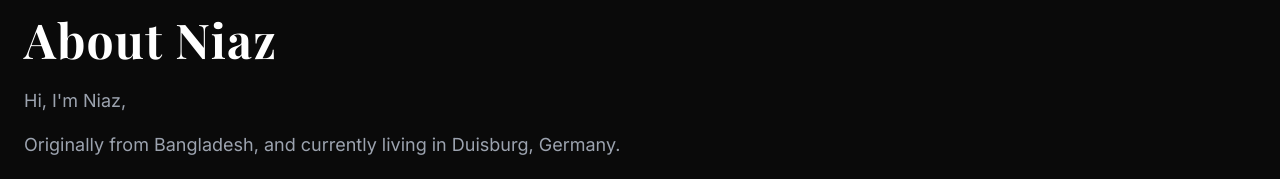
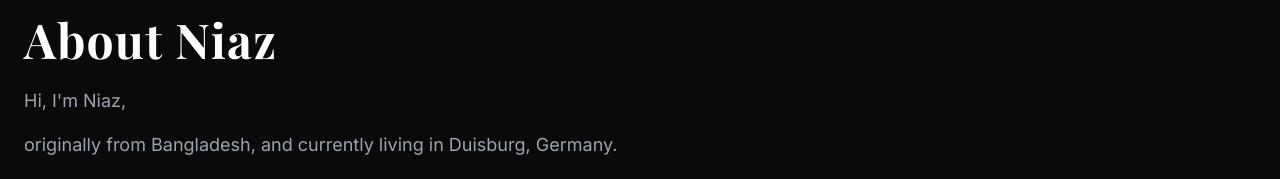
Before and after one commit to Ni4z/Ahmedclicks, a Next.js app: page / in a window 1280 px wide. Shown: the part 3520-3699 px from the top of the page. Built offline with nearby package versions, Linux system fonts and the light colour scheme; no server answers.

Commit message:
Adjust about location line casing

```diff
--- a/data/about.ts
+++ b/data/about.ts
@@ -8,7 +8,7 @@ export const aboutIntroLine = "Hi, I'm Niaz,";
 export const aboutPageIntroTitle = "Hi, I'm Niaz";
 
 export const aboutPreviewParagraphs = [
-  'Originally from Bangladesh, and currently living in Duisburg, Germany.',
+  'originally from Bangladesh, and currently living in Duisburg, Germany.',
   'Photography started as a hobby for me, but over time it has become something much more meaningful. It is a passion that I hope to grow into a profession. Through this portfolio I share moments I capture in everyday life, nature, and the quiet beauty that often goes unnoticed.',
   'By profession I work as a Data Engineer, but behind the camera I explore another side of creativity shaped by light, wildlife, landscapes, and human stories.',
   'I am especially passionate about wildlife photography. I also enjoy capturing portraits, landscapes, and nature scenes. Each photograph here represents a step in my journey of learning, observing, and improving.',
```
